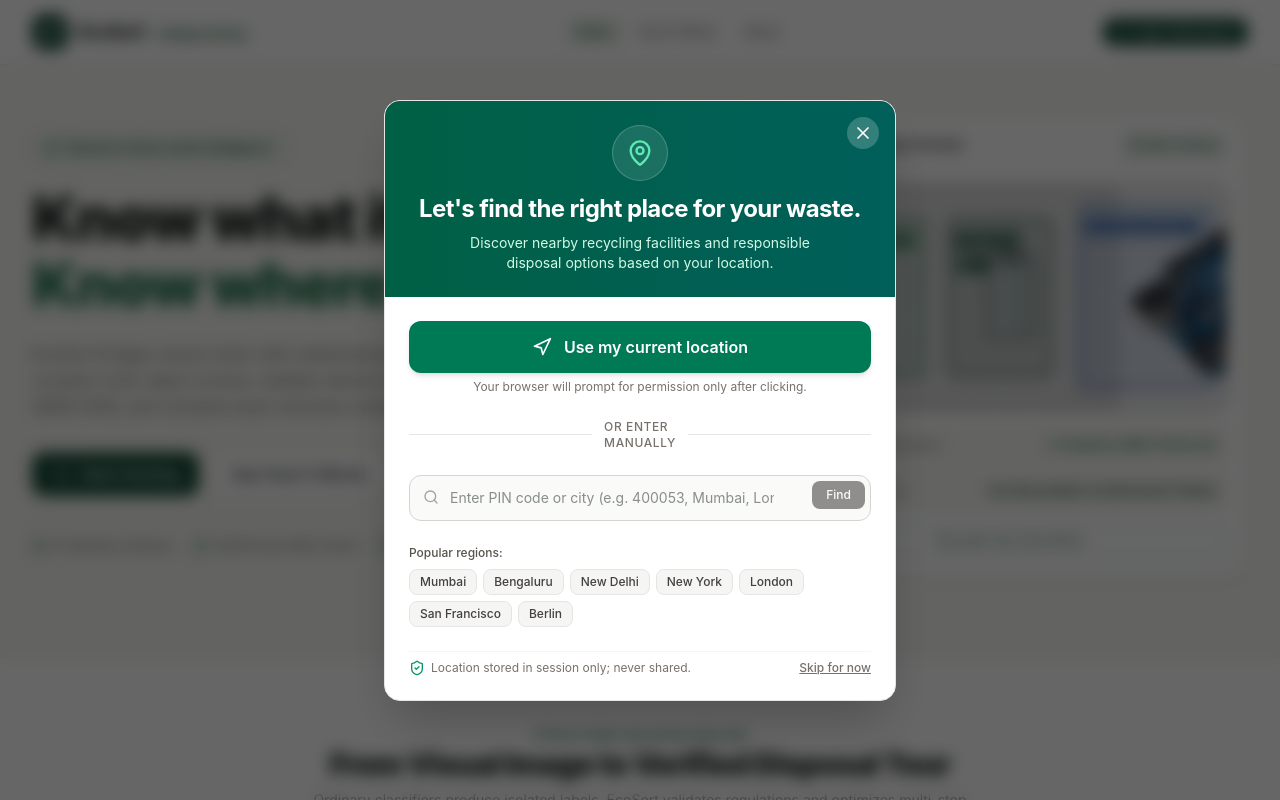
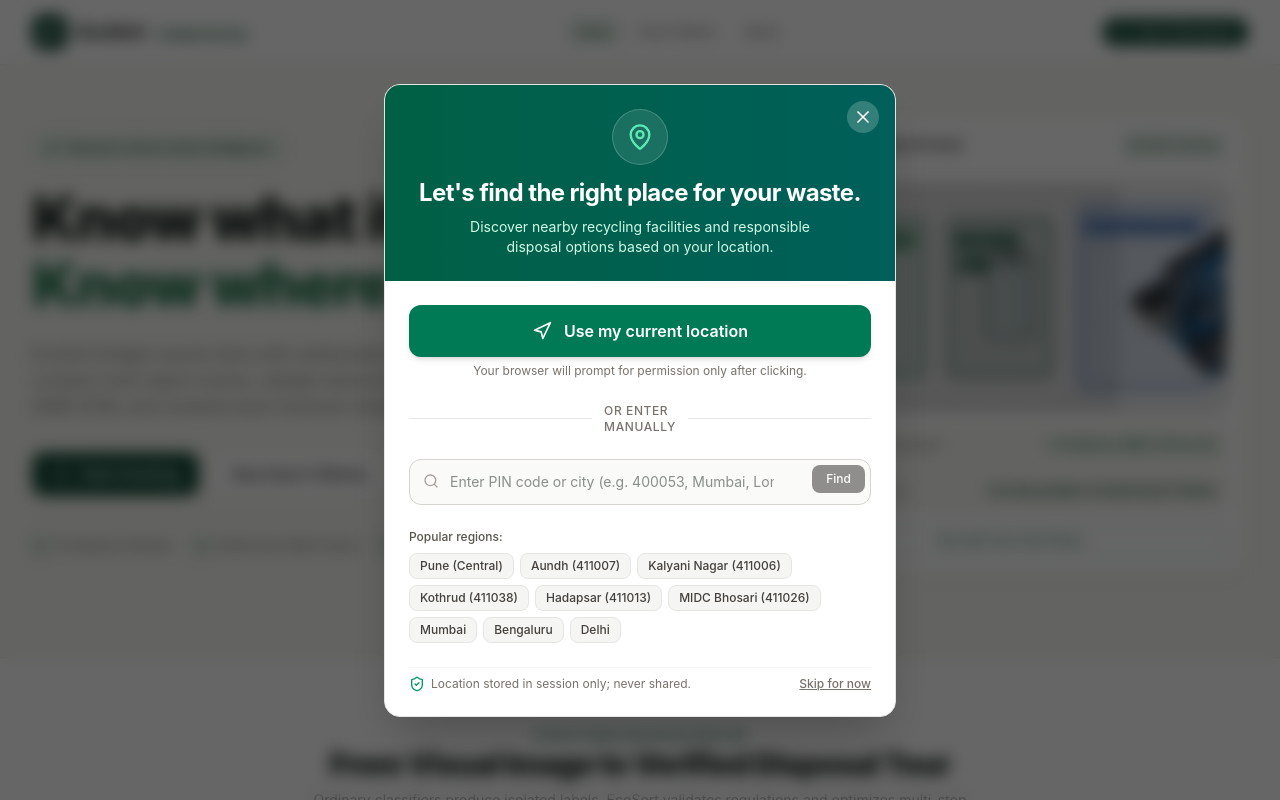
Before and after one commit to ShubhamPatil200507/EcoSort, a React (Vite) app in the folder frontend/: page / in a window 1280 px wide. Shown: the top 800 px of the page. Built offline with nearby package versions, Linux system fonts and the light colour scheme.

Commit message:
fix(ux): restore active backend proxy, resolve sample images and graceful location fallback

```diff
--- a/frontend/src/components/Location/LocationModal.tsx
+++ b/frontend/src/components/Location/LocationModal.tsx
@@ -5,13 +5,15 @@ import { searchLocation } from '../../services/api';
 import { GeocodeResult } from '../../types';
 
 const POPULAR_LOCATIONS: { name: string; query: string }[] = [
+  { name: 'Pune (Central)', query: 'Pune' },
+  { name: 'Aundh (411007)', query: '411007' },
+  { name: 'Kalyani Nagar (411006)', query: '411006' },
+  { name: 'Kothrud (411038)', query: '411038' },
+  { name: 'Hadapsar (411013)', query: '411013' },
+  { name: 'MIDC Bhosari (411026)', query: '411026' },
   { name: 'Mumbai', query: 'Mumbai' },
   { name: 'Bengaluru', query: 'Bengaluru' },
-  { name: 'New Delhi', query: 'Delhi' },
-  { name: 'New York', query: 'New York' },
-  { name: 'London', query: 'London' },
-  { name: 'San Francisco', query: 'San Francisco' },
-  { name: 'Berlin', query: 'Berlin' },
+  { name: 'Delhi', query: 'Delhi' },
 ];
 
 export const LocationModal: React.FC = () => {
--- a/frontend/src/components/Workspace/AnalysisHistoryView.tsx
+++ b/frontend/src/components/Workspace/AnalysisHistoryView.tsx
@@ -148,7 +148,11 @@ export const AnalysisHistoryView: React.FC<AnalysisHistoryViewProps> = ({
                     src={session.previewUrl}
                     alt="Preview"
                     className="w-14 h-14 rounded-xl object-cover border border-[#E1E7E0] shrink-0"
-                    onError={(e) => { (e.currentTarget as HTMLElement).style.display = 'none'; }}
+                    onError={(e) => {
+                      const target = e.currentTarget;
+                      target.onerror = null;
+                      target.src = '/static/samples/multi_waste.jpg';
+                    }}
                   />
                 ) : (
                   <div className="w-14 h-14 rounded-xl bg-[#F7F7F2] border border-[#E1E7E0] flex items-center justify-center shrink-0">
--- a/frontend/src/components/Workspace/OverviewView.tsx
+++ b/frontend/src/components/Workspace/OverviewView.tsx
@@ -246,7 +246,11 @@ export const OverviewView: React.FC<OverviewViewProps> = ({
                       src={session.previewUrl}
                       alt="Session thumbnail"
                       className="w-12 h-12 rounded-xl object-cover border border-[#E1E7E0] shrink-0"
-                      onError={(e) => { (e.currentTarget as HTMLElement).style.display = 'none'; }}
+                      onError={(e) => {
+                        const target = e.currentTarget;
+                        target.onerror = null;
+                        target.src = '/static/samples/multi_waste.jpg';
+                      }}
                     />
                   ) : (
                     <div className="w-12 h-12 rounded-xl bg-[#F7F7F2] border border-[#E1E7E0] flex items-center justify-center shrink-0">
--- a/frontend/src/context/LocationContext.tsx
+++ b/frontend/src/context/LocationContext.tsx
@@ -20,7 +20,7 @@ const defaultLocation: LocationState = {
   longitude: 73.8567,
   formatted_address: 'Pune, Maharashtra, India',
   city: 'Pune',
-  isLoaded: false,
+  isLoaded: true,
   source: 'default',
 };
 
@@ -108,22 +108,23 @@ export const LocationProvider: React.FC<{ children: ReactNode }> = ({ children }
           setIsLocating(false);
           let errorMsg = 'Unable to retrieve location.';
           if (error.code === error.PERMISSION_DENIED) {
-            errorMsg = 'Location permission was denied. You can enter your city or PIN code manually.';
+            errorMsg = 'Location permission was denied. Defaulting to Pune (search or pick another city anytime).';
           } else if (error.code === error.POSITION_UNAVAILABLE) {
-            errorMsg = 'Location information is currently unavailable. Please enter your location manually.';
+            errorMsg = 'Device location is unavailable. Defaulting to Pune.';
           } else if (error.code === error.TIMEOUT) {
-            errorMsg = 'Location request timed out. Please enter your city or PIN code.';
+            errorMsg = 'Location request timed out. Defaulting to Pune.';
           }
 
           setLocation((prev) => ({
             ...prev,
+            isLoaded: true,
             error: errorMsg,
           }));
           resolve(false);
         },
         {
-          enableHighAccuracy: true,
-          timeout: 10000,
+          enableHighAccuracy: false,
+          timeout: 6000,
           maximumAge: 60000,
         }
       );
```
